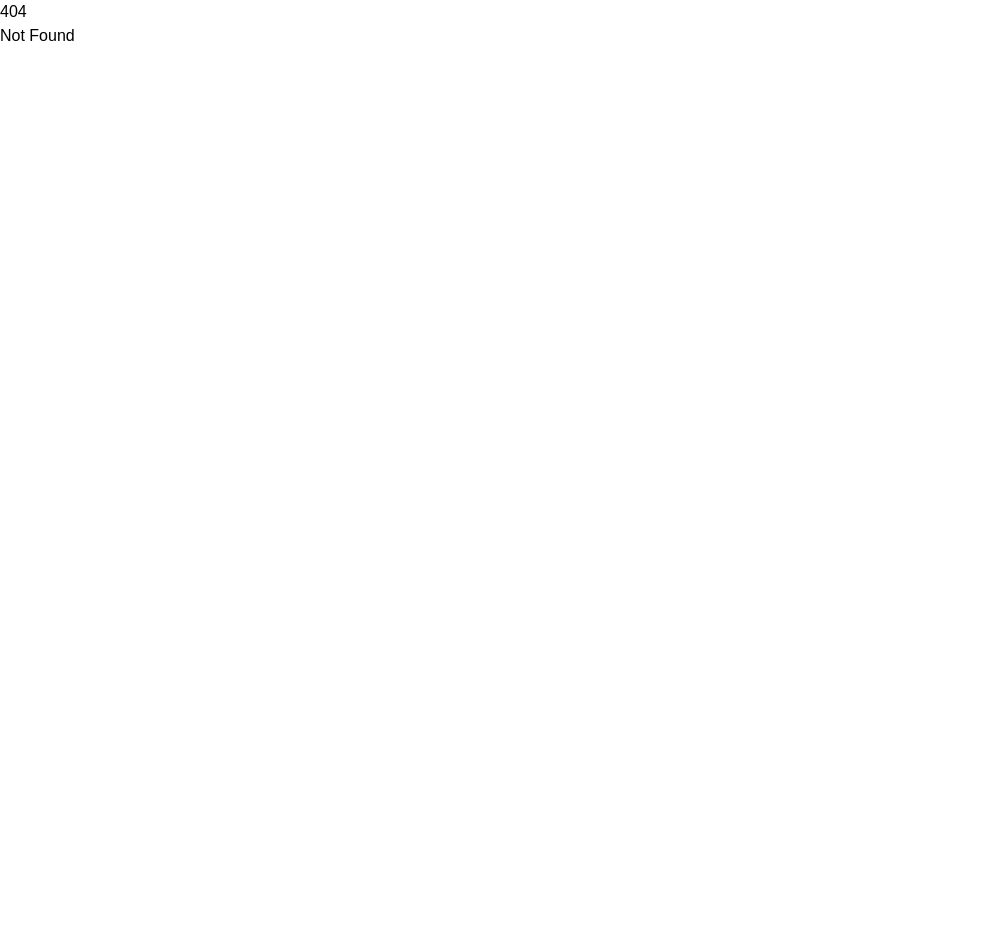
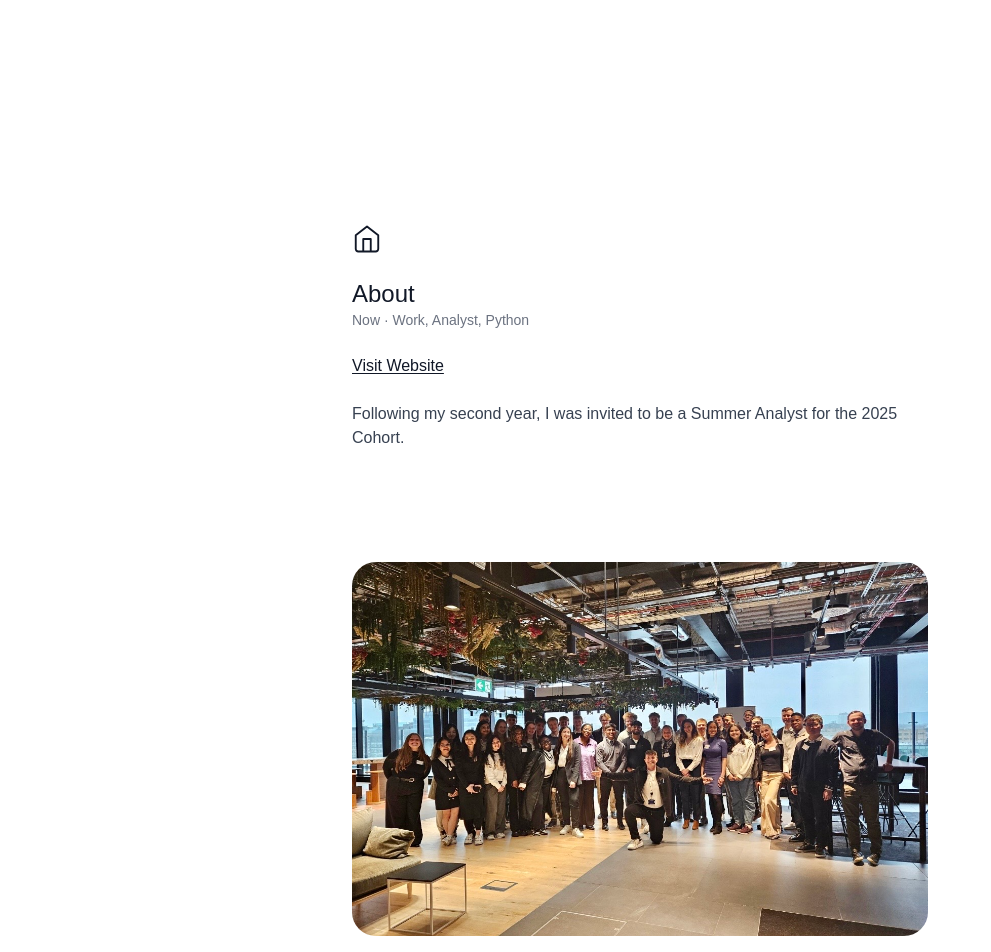
Before and after one commit to MurrayBuchanan/personal-website, a SvelteKit app: page /About in a window 1280 px wide. Before the commit this address had no page. Shown: the top 952 px of the page, without its empty margins (0-991 px from the left). Before the commit the page ends 800 px from the top, so only its background shows below. Built offline with nearby package versions, Linux system fonts and the light colour scheme.

Commit message:
Warning Fix

```diff
--- a/src/routes/+page.svelte
+++ b/src/routes/+page.svelte
@@ -12,47 +12,47 @@
         {
             title: "JPMorgan Chase & Co",
             subDesc: "Now · Work, Analyst, Python",
-            image: "static/assets/experience-icons/jpmc.png",
+            image: "assets/experience-icons/jpmc.png",
             link: "/JPMorganChaseCo",
             favourite: true,
         },
         {
             title: "Camp Lindenmere",
             subDesc: "2024 · Academia, Teaching, Java, React, UI, UX",
-            image: "static/assets/experience-icons/lindenmere.png",
+            image: "assets/experience-icons/lindenmere.png",
             link: "/CampLindenmere",
             favourite: true,
         },
         {
             title: "Google Developer Group",
             subDesc: "2023 · Community, Google, Teaching, Competing",
-            image: "../static/assets/experience-icons/google.png",
+            image: "../assets/experience-icons/google.png",
             link: "/GoogleDeveloperGroup",
         },
         {
             title: "Direct Distribution",
             subDesc: "2022 · Marketing, Distribution, Logistics, IT",
-            image: "static/assets/experience-icons/distribution.png",
+            image: "assets/experience-icons/distribution.png",
             link: "/DirectDistribution",
         },
         {
             title: "University of Strathclyde",
             desc: "MEng, Computer Science",
             subDesc: "2022 · Education, Computer Science, GDG, H&S",
-            image: "static/assets/experience-icons/strathclyde.png",
+            image: "assets/experience-icons/strathclyde.png",
             link: "/UniversityOfStrathclyde",
         },
         {
             title: "Chibb",
             subDesc: "2020 · Signal processing, ML, UX",
-            image: "static/assets/banners/chibb.png",
+            image: "assets/banners/chibb.png",
             link: "/Chibb",
             favourite: true,
         },
         {
             title: "Minecraft",
             subDesc: "2015 · Leadership, Java",
-            image: "static/assets/experience-icons/jordanhill.png",
+            image: "assets/experience-icons/jordanhill.png",
             link: "/JordanhillSchool",
             favourite: true,
         }
@@ -79,8 +79,8 @@
             title="Murray Buchanan"
             desc="Here are some of the projects I have worked on over the years."
             links={[
-                { url: "", title: "About" },
-                { url: "", title: "Gallery" }
+                { url: "/About", newPage: false, title: "About" },
+                { url: "/Gallery", newPage: false, title: "Gallery" }
             ]}>
         </SectionHeading>
 
--- /dev/null
+++ b/src/routes/About/+page.svelte
@@ -0,0 +1,42 @@
+<script lang="ts">
+    import { useAnimate } from '../animation/animation';
+    import Container from '../components/container.svelte';
+    import SectionText from '../components/section-text.svelte';
+    import SectionMedia from '../components/section-media.svelte';
+    import SectionPara from '../components/section-para.svelte';
+    import Footer from '../components/footer.svelte';
+    import SectionHeading from '../components/section-heading.svelte';
+</script>
+
+<body class="bg-primary-light dark:bg-secondary-dark" use:useAnimate={0.1}>
+    <Container>
+        <SectionHeading
+        title="About"
+        desc="Now · Work, Analyst, Python"
+        links={[
+            { url: "https://www.jpmorganchase.com/", title: "Visit Website" }
+        ]}
+        />
+
+        <SectionPara paragraphs={["Following my second year, I was invited to be a Summer Analyst for the 2025 Cohort. "]}/>
+
+        <SectionMedia
+            image="/assets/banners/JPMorganChase.jpg"
+            title="Updated"
+            desc="Without depth sensor, we want to use eye saccades as a form of identification."
+        />
+
+        <SectionText
+            title="Insight Program"
+            desc="Keep your head still and take a photo of your eyes from below, now from above. That's the premise."
+        />
+
+        <SectionText
+            title="Internship Program"
+            desc="Using head and phone position, we can transform these image matrices - better (more) training data."
+        />
+
+        <Footer />
+    </Container>
+
+</body>
--- a/src/routes/CampLindenmere/+page.svelte
+++ b/src/routes/CampLindenmere/+page.svelte
@@ -39,7 +39,7 @@
 
 
         <SectionMedia
-            image="static/assets/banners/CampLindenmere.jpg"
+            image="/assets/banners/CampLindenmere.jpg"
             title="Updated"
             desc="Without depth sensor, we want to use eye saccades as a form of identification."
         />
--- a/src/routes/JPMorganChaseCo/+page.svelte
+++ b/src/routes/JPMorganChaseCo/+page.svelte
@@ -13,6 +13,7 @@
         <SectionHeading
         title="JP Morgan Chase & Co"
         desc="Now · Work, Analyst, Python"
+        newPage={true}
         links={[
             { url: "https://www.jpmorganchase.com/", title: "Visit Website" }
         ]}
@@ -21,7 +22,7 @@
         <SectionPara paragraphs={["Following my second year, I was invited to be a Summer Analyst for the 2025 Cohort. "]}/>
 
         <SectionMedia
-            image="static/assets/banners/JPMorganChase.jpg"
+            image="/assets/banners/JPMorganChase.jpg"
             title="Updated"
             desc="Without depth sensor, we want to use eye saccades as a form of identification."
         />
--- a/src/routes/components/section-heading.svelte
+++ b/src/routes/components/section-heading.svelte
@@ -1,8 +1,10 @@
 <script>
     export let title = "";
     export let desc = "";
+    export let newPage = false;
+
     /**
-     * @type {{url: string, title: string}[]}
+     * @type {{url: string, title: string, newPage?: boolean}[]}
      */
     export let links = [];
 </script>
@@ -21,7 +23,7 @@
   <!-- each link -->
   <div class="flex pb-6">
       {#each links as link}
-          <a href={link.url} class="transition-transform transform hover:-translate-y-1 cursor-pointer text-gray-900 text-base underline underline-offset-2 hover:text-blue-700 focus:outline-none focus:text-blue-700 dark:text-gray-200 dark:hover:text-white mr-4" target="_blank">{link.title}</a>
+          <a href={link.url} class="transition-transform transform hover:-translate-y-1 cursor-pointer text-gray-900 text-base underline underline-offset-2 hover:text-blue-700 focus:outline-none focus:text-blue-700 dark:text-gray-200 dark:hover:text-white mr-4" target={newPage ? "_blank" : "_self"}>{link.title}</a>
       {/each}
   </div>
 </main>
```
